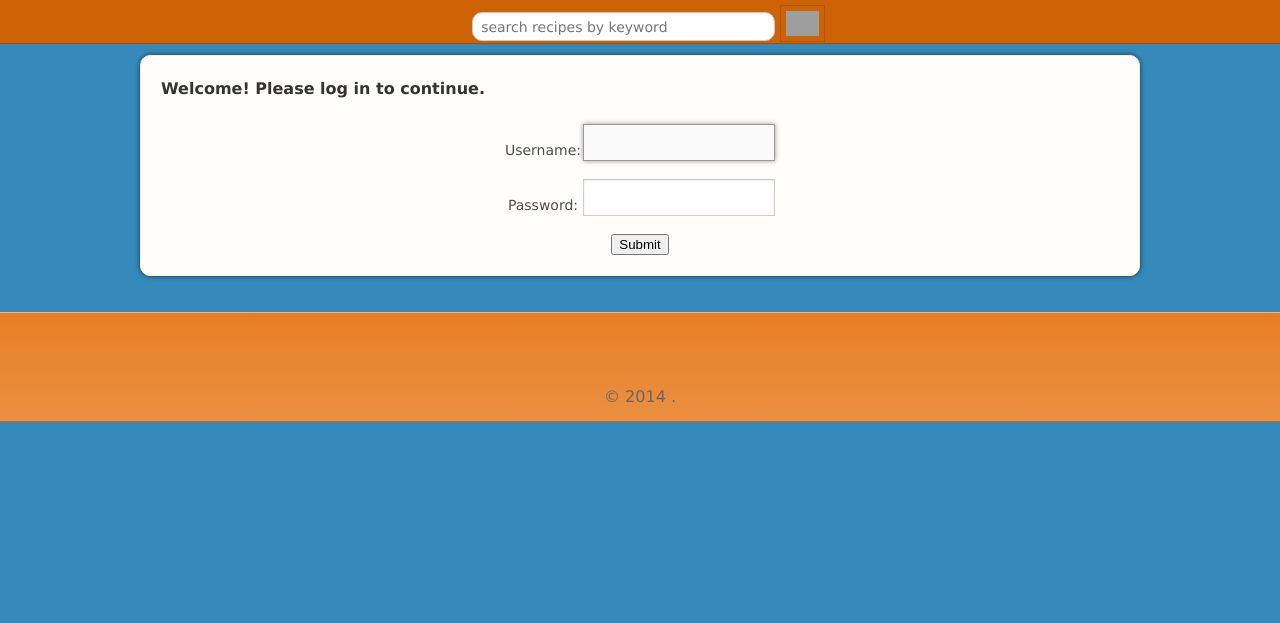
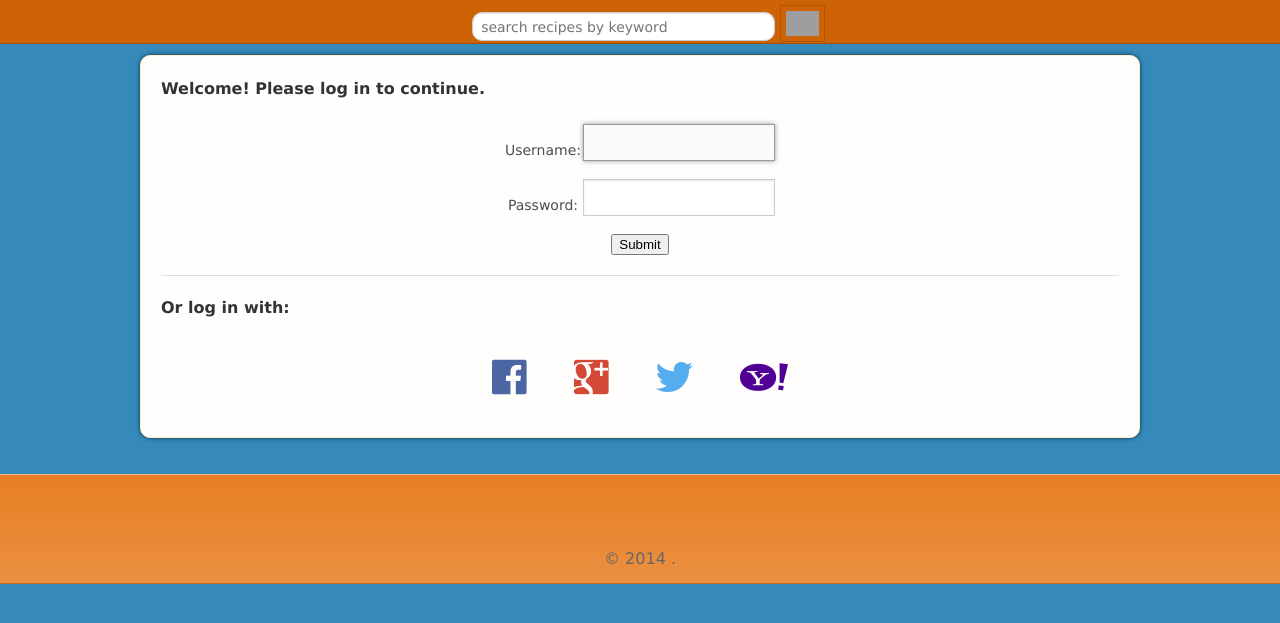
Before and after one commit to kamni/nodonuts, a Django app: page /auth/login/ in a window 1280 px wide. Shown: the part 55-678 px from the top of the page. Run offline with Django 3.2, Linux system fonts and the light colour scheme; parts of the project's set-up code (start-up, migrations or seed data) failed here and were passed over; grey boxes are pictures that could not be loaded.

Commit message:
[#39] styling for social media login icons

```diff
--- a/static/scss/main.scss
+++ b/static/scss/main.scss
@@ -48,6 +48,15 @@
 
   border-top: 1px solid scale-color($main-color1, $lightness: 42%);
   border-bottom: 1px solid scale-color($main-color1, $lightness: -20%);
+}
+.errorlist {
+  background-color: scale-color($main-color1, $lightness: 56%);
+  color: $complement-color2;
+  padding: 0 1rem;
+
+  li {
+    list-style-type: none !important;
+  }
 }
 .icon {
   font-size: 1.4rem;
--- a/static/scss/nodonuts.scss
+++ b/static/scss/nodonuts.scss
@@ -181,15 +181,6 @@ $include-html-classes: false;
 #user-login {
   @extend .card;
 }
-.errorlist {
-  background-color: scale-color($main-color1, $lightness: 56%);
-  color: $complement-color2;
-  padding: 0 1rem;
-
-  li {
-    list-style-type: none !important;
-  }
-}
 .login-form {
   text-align: center;
 
@@ -227,3 +218,24 @@ $include-html-classes: false;
   height: 1.2em;
   display: inline-block !important;
 }
+.social-media-login {
+  font-size: 3rem;
+  text-align: center;
+
+  i {
+    padding: 0 1rem;
+
+    &.fi-social-facebook {
+      color: #4c66a4;
+    }
+    &.fi-social-google-plus {
+      color: #d34836;
+    }
+    &.fi-social-twitter {
+      color: #55acee;
+    }
+    &.fi-social-yahoo {
+      color: #500095;
+    }
+  }
+}
--- a/templates/partials/_login_form.html
+++ b/templates/partials/_login_form.html
@@ -5,3 +5,14 @@
 {% endblock %}
 
 {% block form_class %}login-form{% endblock %}
+
+{% block more_form_text %}
+  <hr>
+  <p><strong>Or log in with:</strong></p>
+  <p class="social-media-login">
+    <i class="fi-social-facebook"></i>
+    <i class="fi-social-google-plus"></i>
+    <i class="fi-social-twitter"></i>
+    <i class="fi-social-yahoo"></i>
+  </p>
+{% endblock %}
```
Also changed, not shown: static/css/admin.css, static/css/docs.css, static/css/main.css, static/css/nodonuts.css.
